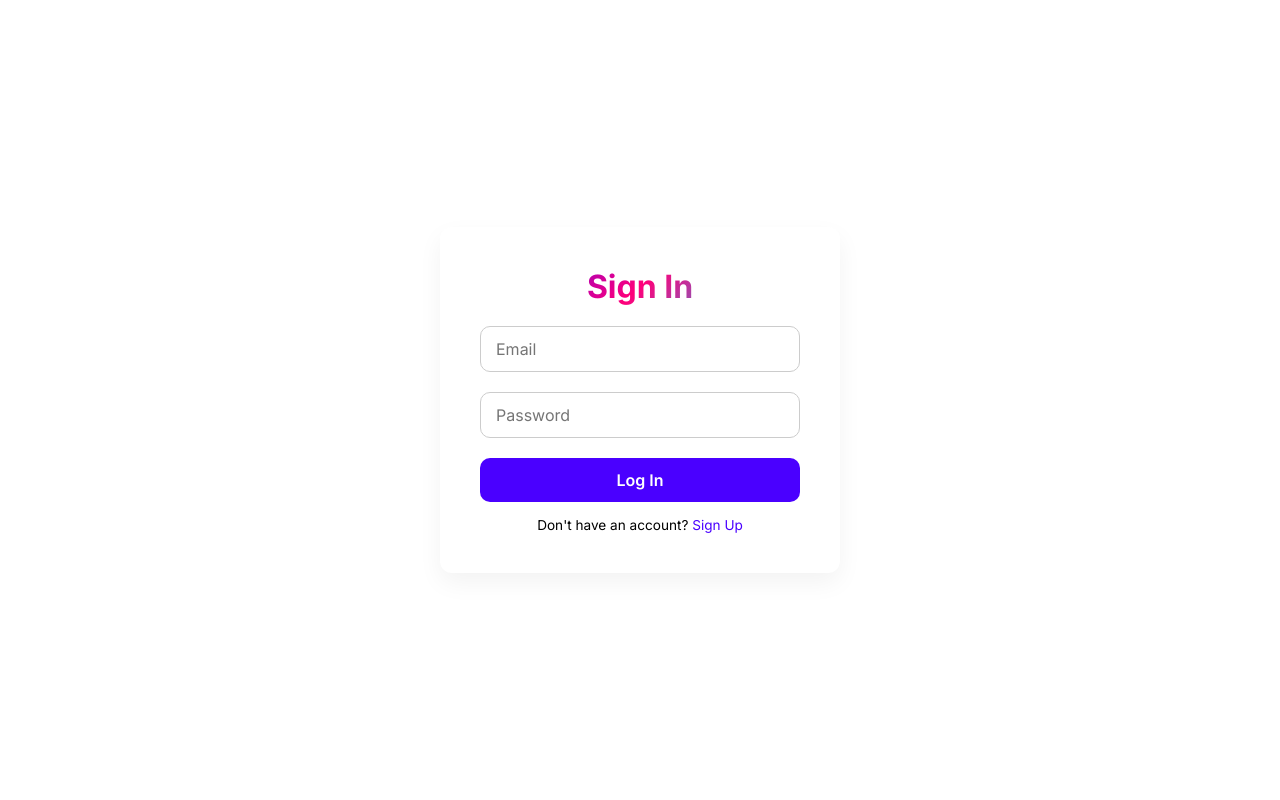
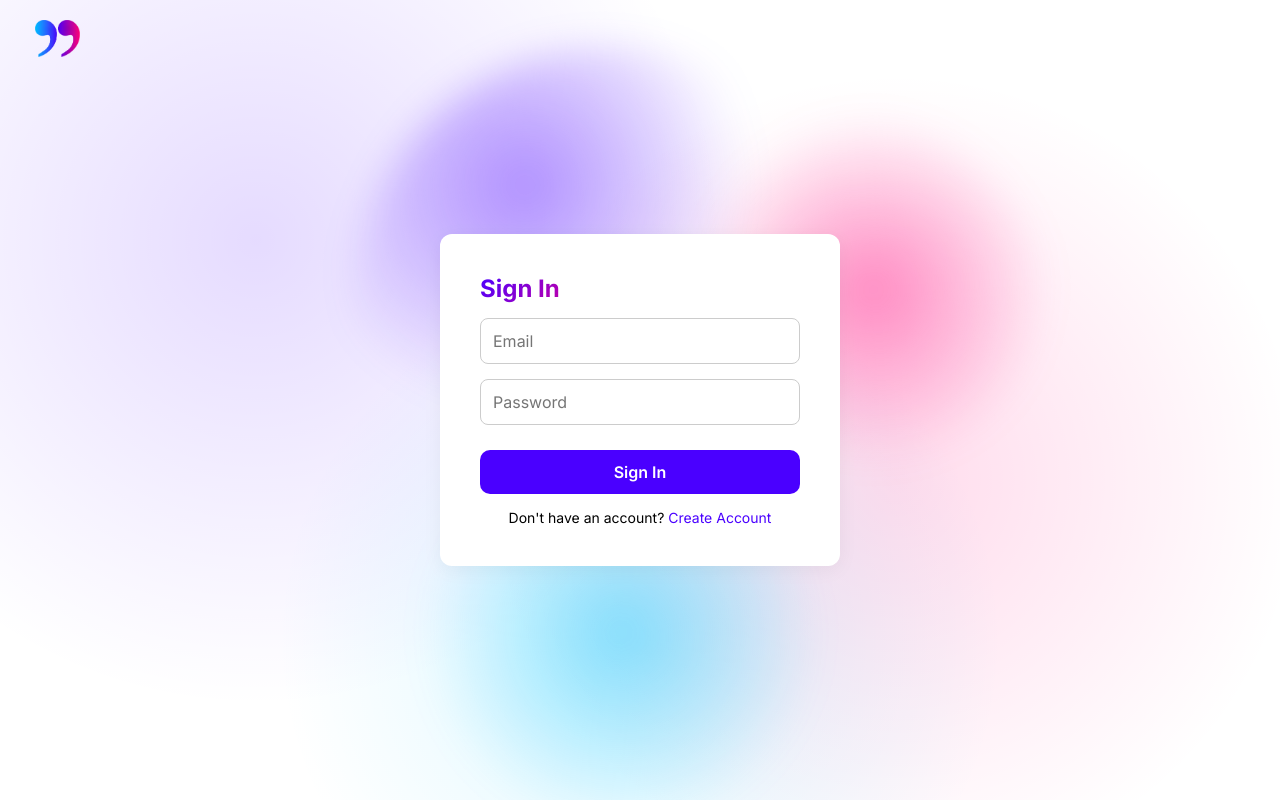
Before and after one commit to Siddharth-Boora/DraftMate, a React (Create React App) app: page /login in a window 1280 px wide. Built offline with nearby package versions, Linux system fonts and the light colour scheme.

Commit message:
finalize log in and create account function

```diff
--- a/src/App.js
+++ b/src/App.js
@@ -8,6 +8,11 @@ import Login from "./Login";
 function App() {
   return (
     <Router>
+      {/* Global decorative splotches (rendered outside Routes so they appear on every page) */}
+      <div className="splotch splotch1" aria-hidden="true" />
+      <div className="splotch splotch2" aria-hidden="true" />
+      <div className="splotch splotch3" aria-hidden="true" />
+
       <Routes>
         <Route
           path="/"
@@ -29,7 +34,7 @@ function App() {
                 </div>
 
                 <a href="/login">
-                  <button className="login-btn">Log In</button>
+                  <button className="login-btn">Sign In</button>
                 </a>
               </nav>
 
--- a/src/Login.css
+++ b/src/Login.css
@@ -1,86 +1,85 @@
-* {
-  box-sizing: border-box;
+.login-container {
+  display: flex;
+  flex-direction: column;
+  align-items: center;
+  justify-content: center; /* center vertically */
+  min-height: 100vh;
+  background: transparent; /* allow splotches to show behind the page */
+  position: relative;
 }
 
-body {
-  font-family: Inter, sans-serif;
-  margin: 0;
-  padding: 0;
-  background: #ffffff;
+/* Logo at top-left */
+.login-logo {
+  position: absolute;
+  top: 20px;
+  left: 20px;
 }
 
-.login-container {
-  display: flex;
-  justify-content: center;
-  align-items: center;
-  height: 100vh;
-  padding: 20px;
+.login-logo img {
+  width: 45px;
+  margin-left: 15px;
+  height: auto;
+  cursor: pointer;
 }
 
-.login-box {
-  background: #ffffff;
+.login-form {
+  width: 400px;
   padding: 40px;
   border-radius: 12px;
-  box-shadow: 0 10px 25px rgba(0, 0, 0, 0.05);
-  width: 100%;
-  max-width: 400px;
-  text-align: center;
+  box-shadow: 0 4px 20px rgba(0,0,0,0.05);
+  background: #fff;
+  display: flex;
+  flex-direction: column;
+  gap: 15px;
+  margin-top: 0;
+  position: relative;
+  z-index: 2; /* keep form above decorative splotches */
 }
 
-.login-title {
-  font-size: 2rem;
-  margin-bottom: 20px;
+.gradient-text {
   background: linear-gradient(135deg, #4a00ff, #ff007a, #00c4ff);
   -webkit-background-clip: text;
   -webkit-text-fill-color: transparent;
+  background-clip: text;
+  color: transparent;
 }
 
-.login-box input {
-  width: 100%;
-  padding: 12px 15px;
-  margin-bottom: 20px;
+.login-form input {
+  padding: 12px;
+  font-size: 16px;
+  border-radius: 8px;
   border: 1px solid #ccc;
-  border-radius: 10px;
-  font-size: 1rem;
 }
 
 .login-btn {
-  width: 100%;
-  padding: 12px;
-  font-size: 1rem;
-  font-weight: 600;
   background: #4a00ff;
   color: #fff;
+  padding: 12px;
+  font-size: 16px;
+  font-weight: 600;
   border: none;
   border-radius: 10px;
   cursor: pointer;
-  transition: background 0.2s ease, transform 0.1s ease;
+  margin-top: 10px;
+  transition: background 0.2s ease;
 }
 
 .login-btn:hover {
   background: #3a00cc;
 }
 
-.login-btn:active {
-  transform: scale(0.97);
+.error {
+  color: red;
+  font-size: 14px;
+  text-align: center;
 }
 
-.error-msg {
-  color: #ff0000;
-  margin-bottom: 15px;
-  font-size: 0.9rem;
+.signup-link {
+  text-align: center;
+  font-size: 14px;
 }
 
-.legal {
-  font-size: 0.85rem;
-  margin-top: 15px;
-}
-
-.legal a {
+.signup-link a {
   color: #4a00ff;
   text-decoration: none;
 }
-
-.legal a:hover {
-  text-decoration: underline;
-}
--- a/src/Login.js
+++ b/src/Login.js
@@ -1,43 +1,46 @@
 import React, { useState } from "react";
-import { auth } from "./firebase"; // Make sure your firebase config is in src/firebase.js
+import { Link } from "react-router-dom";
+import "./Login.css";
+import { auth } from "./firebase";
 import { signInWithEmailAndPassword } from "firebase/auth";
-import "./Login.css";
+import logo from "./logo.png"; // Make sure logo.png is in src folder
 
 function Login() {
   const [email, setEmail] = useState("");
   const [password, setPassword] = useState("");
   const [error, setError] = useState("");
-  const [loading, setLoading] = useState(false);
 
   const handleLogin = async (e) => {
     e.preventDefault();
     setError("");
-    setLoading(true);
 
     if (!email || !password) {
       setError("Please enter both email and password.");
-      setLoading(false);
       return;
     }
 
     try {
       await signInWithEmailAndPassword(auth, email, password);
       alert("Logged in successfully!");
-      // Later → navigate to dashboard/home
+      // You can redirect here if needed
     } catch (err) {
-      console.error(err);
       setError("Invalid email or password.");
-    } finally {
-      setLoading(false);
     }
   };
 
   return (
     <div className="login-container">
-      <form className="login-box" onSubmit={handleLogin}>
-        <h2 className="login-title">Sign In</h2>
+      {/* Logo at top-left */}
+      <div className="login-logo">
+        <Link to="/">
+          <img src={logo} alt="DraftMate Logo" />
+        </Link>
+      </div>
 
-        {error && <p className="error-msg">{error}</p>}
+      <form className="login-form" onSubmit={handleLogin}>
+        <h2 className="gradient-text">Sign In</h2>
+
+        {error && <p className="error">{error}</p>}
 
         <input
           type="email"
@@ -53,12 +56,10 @@ function Login() {
           onChange={(e) => setPassword(e.target.value)}
         />
 
-        <button type="submit" className="login-btn" disabled={loading}>
-          {loading ? "Logging In..." : "Log In"}
-        </button>
+        <button type="submit" className="login-btn">Sign In</button>
 
-        <p className="legal">
-          Don't have an account? <a href="/signup">Sign Up</a>
+        <p className="signup-link">
+          Don't have an account? <Link to="/signup">Create Account</Link>
         </p>
       </form>
     </div>
--- a/src/index.css
+++ b/src/index.css
@@ -27,7 +27,9 @@ body {
   filter: blur(18px);
   mix-blend-mode: screen;
   opacity: 1;
-  z-index: 0; /* make sure app content (z-index >= 1) is above */
+  /* sit above page backgrounds but below navbar (navbar uses z-index:1000).
+    Use low z-index so we can place the form panels above the splotches. */
+  z-index: 1;
   will-change: transform;
   transform: translateZ(0);
 }
--- a/src/pages/Signup.css
+++ b/src/pages/Signup.css
@@ -2,8 +2,9 @@
   display: flex;
   flex-direction: column;
   align-items: center;
+  justify-content: center; /* center vertically */
   min-height: 100vh;
-  background: #ffffff;
+  background: transparent; /* allow splotches to show behind the page */
   position: relative;
 }
 
@@ -30,7 +31,9 @@
   display: flex;
   flex-direction: column;
   gap: 15px;
-  margin-top: 80px; /* space from logo/top */
+  margin-top: 0;
+  position: relative;
+  z-index: 2; /* keep form above decorative splotches */
 }
 
 /* Rest of styles remain same */
```
